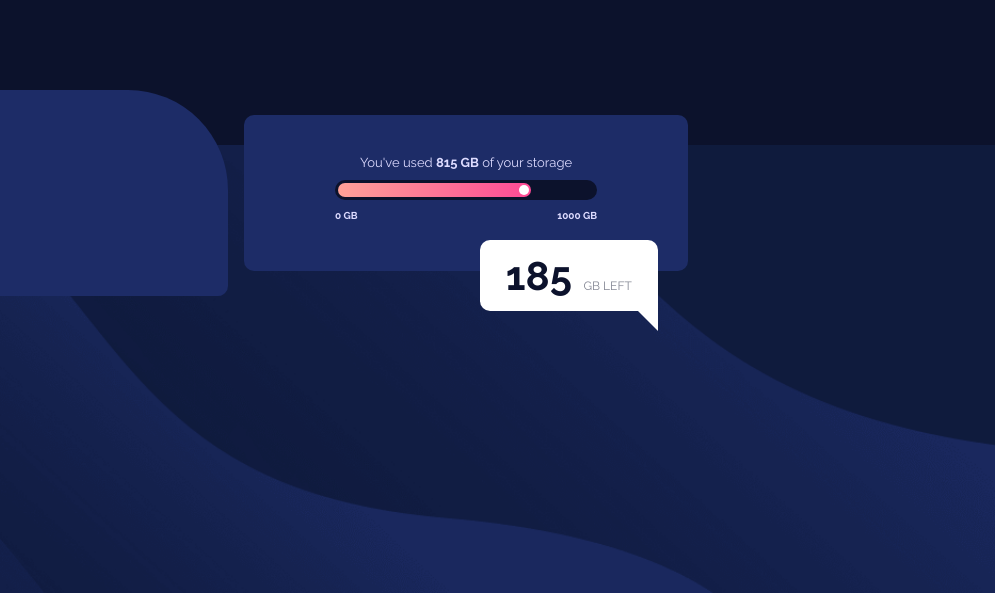
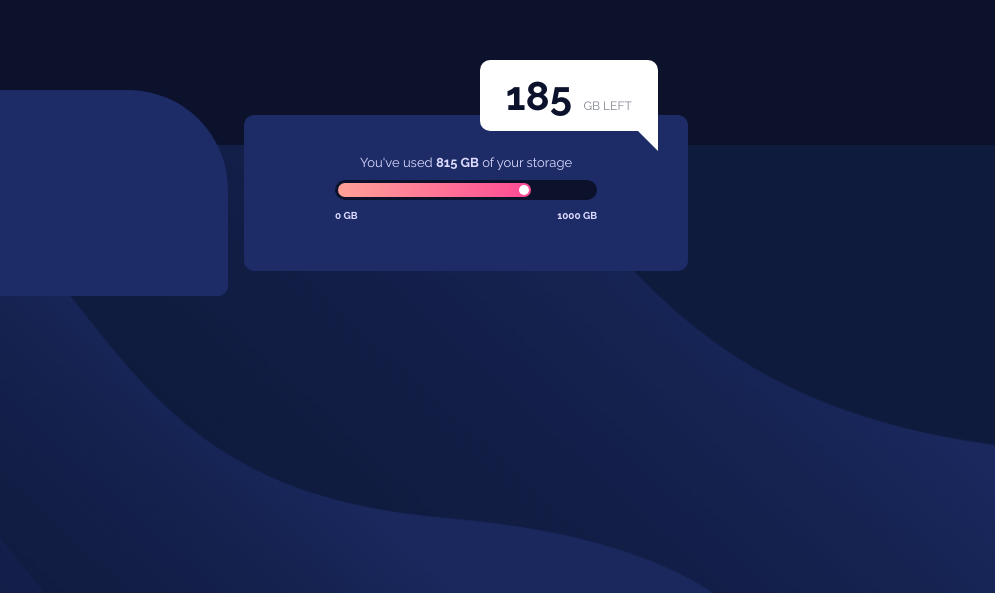
Before and after one commit to MrRobotBDR/fylo-data-storage-component, a plain HTML site: page index.html in a window 1536 px wide. Shown: the part 207-800 px from the top of the page, 541-1536 px from the left. Drawn offline with Linux system fonts and the light colour scheme.

Commit message:
Update style.css

```diff
--- a/style.css
+++ b/style.css
@@ -152,6 +152,7 @@ body {
 		align-items: flex-end;
 		left: unset;
 		right: 3rem;
+		top: -90%;
 	}
 
 	.msg {
```
